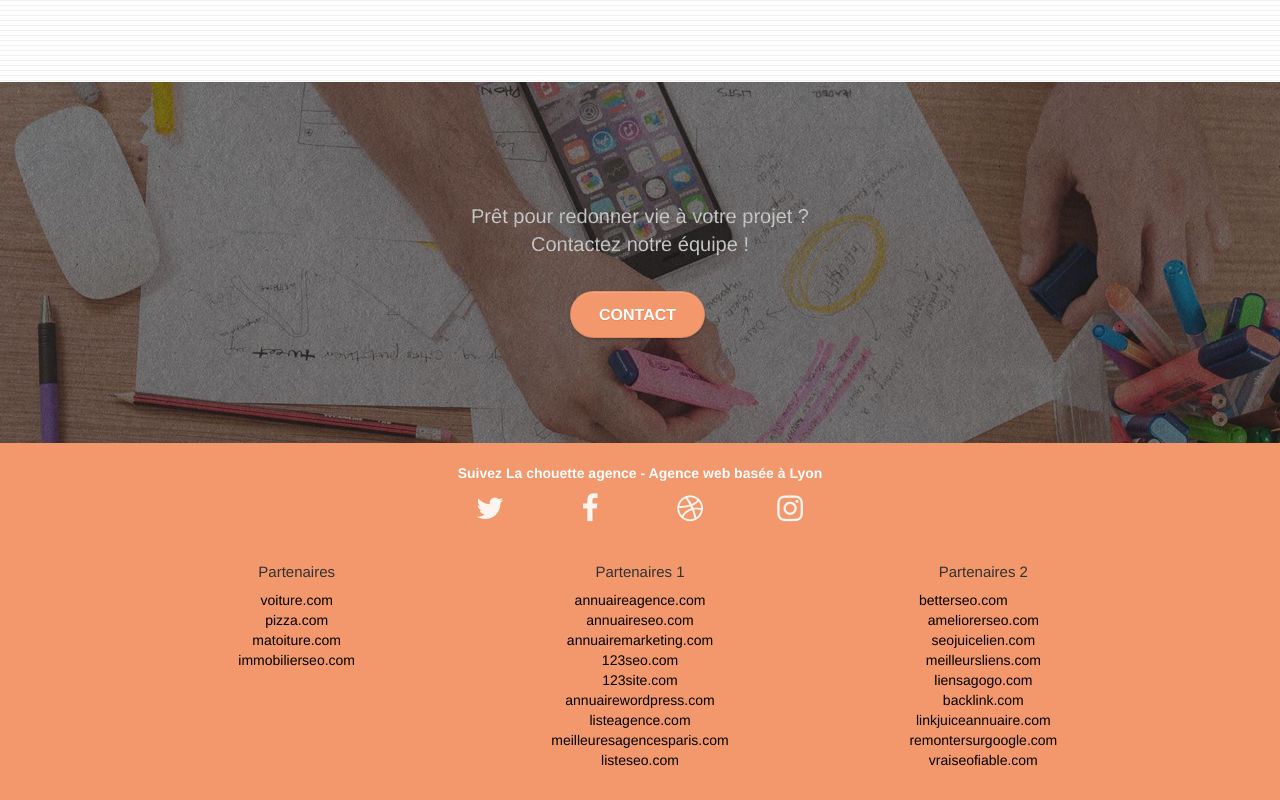
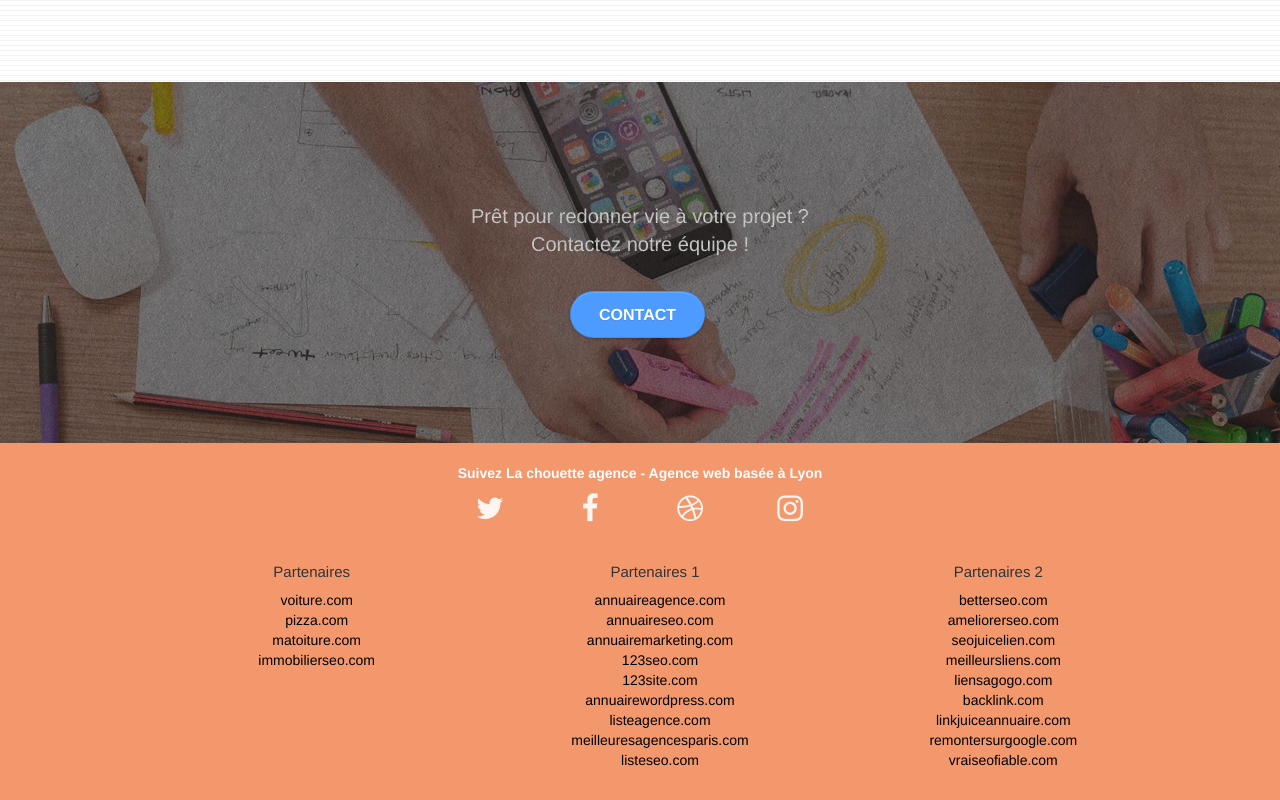
Before and after one commit to CKuntz28/ChristopheKuntz_4_27052021, a plain HTML site: page index.html in a window 1280 px wide. Shown: the part 2753-3553 px from the top of the page. Drawn offline with Linux system fonts and the light colour scheme.

Commit message:
Seo et Accessibilité

```diff
--- a/index.html
+++ b/index.html
@@ -212,7 +212,7 @@
 				<div class="row row-no-gutters social">
 					<div class="col-sm-3">
 						<div class="text-center">
-							<a class="social" href="https://mobile.twitter.com/"><span class="fa fa-twitter icon-md"></span><a>
+							<a class="social" href="https://mobile.twitter.com/" aria-label="second link"><span class="fa fa-twitter icon-md"></span><a>
 						</div>
 					</div>
 					<div class="col-sm-3">
@@ -262,7 +262,7 @@
 					<div class="col-sm-4">
 						<h4 class="centre">Partenaires 2</h4>
 						<ul class="none">
-							<li class="none"><a href="betterseo.com">betterseo.com</a></li>
+							<li><a href="betterseo.com">betterseo.com</a></li>
 							<li><a href="ameliorerseo.com">ameliorerseo.com</a></li>
 							<li><a href="seojuicelien.com">seojuicelien.com</a></li>
 							<li><a href="meilleursliens.com">meilleursliens.com</a></li>
--- a/style.css
+++ b/style.css
@@ -712,11 +712,12 @@ p {
 .none{
     list-style: none;
     /* width: 50%;  */
-    margin-left: -40px;
+
 }
 .centre{
     text-align: center;
     font-size: 15px;
+    margin-left: 30px;
 }
 .social {
     max-width: 400px;
@@ -806,12 +807,13 @@ h4 {
 }
 
 .btn-atomic-tangerine {
-    background: #F3976C;
+    background:#4e9bff;
+    /* #F3976C; */
     color: #FFFFFF!important;
 }
 
 .btn-atomic-tangerine:hover {
-    background: #c27956!important;
+    background: #7eb6ff!important;
     color: #FFFFFF!important;
 }
 
```
